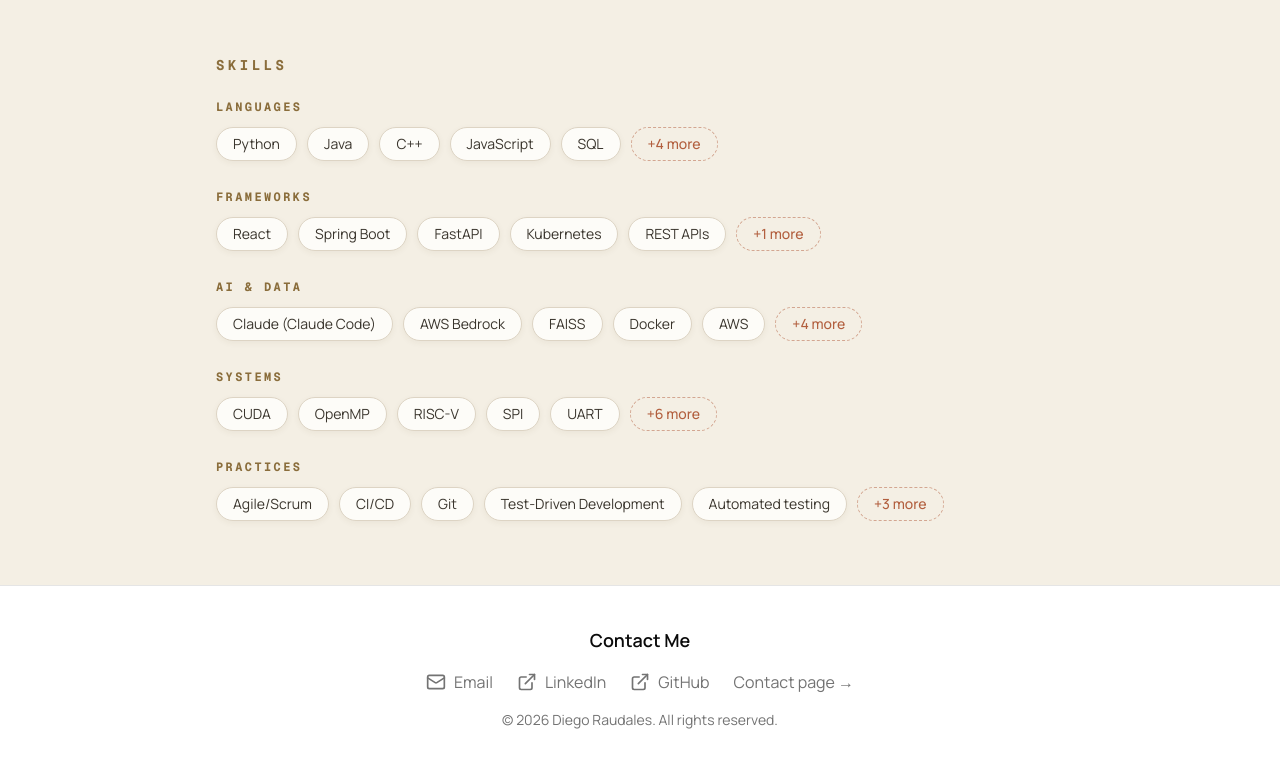
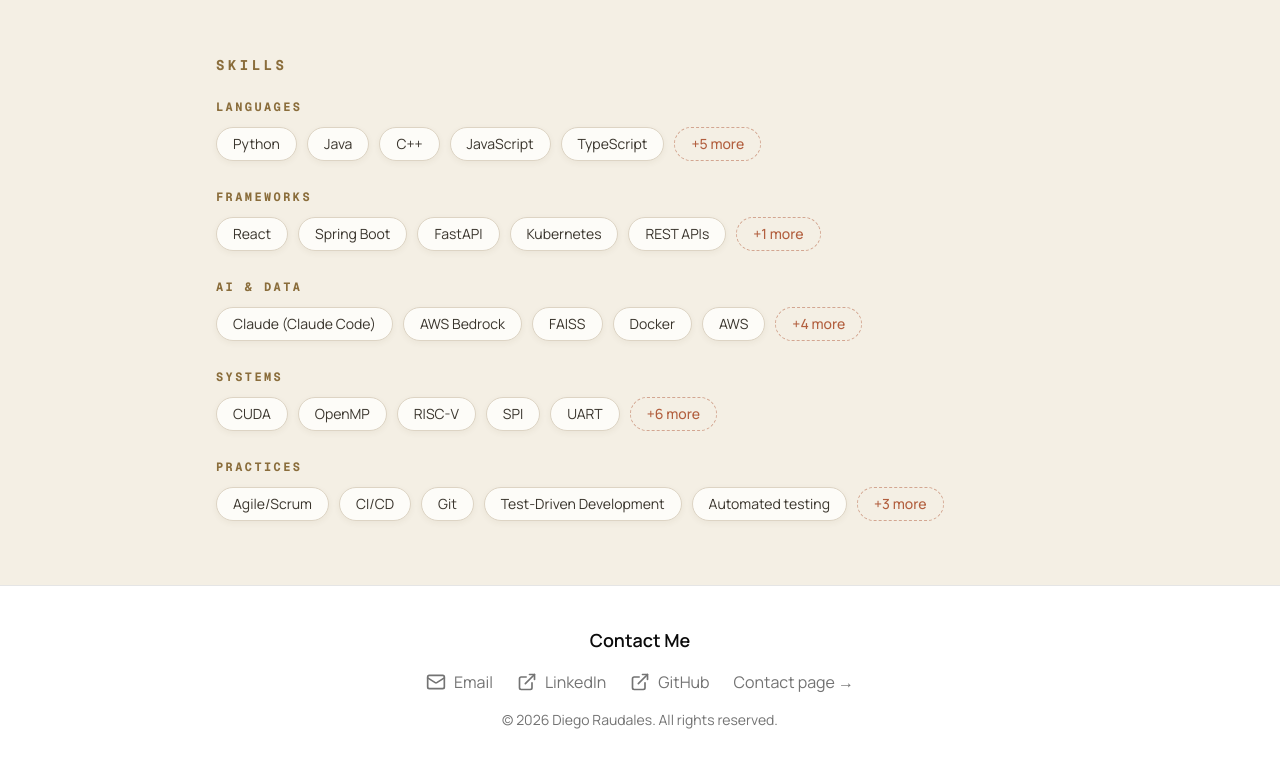
Before and after one commit to draudalesmontes-code/portfolio, a Next.js app in the folder frontend/: page /about in a window 1280 px wide. Shown: the part 1296-2064 px from the top of the page. Built offline with nearby package versions, Linux system fonts and the light colour scheme; no server answers.

Commit message:
Add about experience images and TypeScript skill

```diff
--- a/frontend/app/about/page.tsx
+++ b/frontend/app/about/page.tsx
@@ -56,7 +56,7 @@
 const skillGroups: { title: string; skills: string[] }[] = [
   {
     title: "Languages",
-    skills: ["Python", "Java", "C++", "JavaScript", "SQL", "C", "Kotlin", "SystemVerilog", "HTML/CSS"],
+    skills: ["Python", "Java", "C++", "JavaScript", "TypeScript", "SQL", "C", "Kotlin", "SystemVerilog", "HTML/CSS"],
   },
   {
     title: "Frameworks",
```
